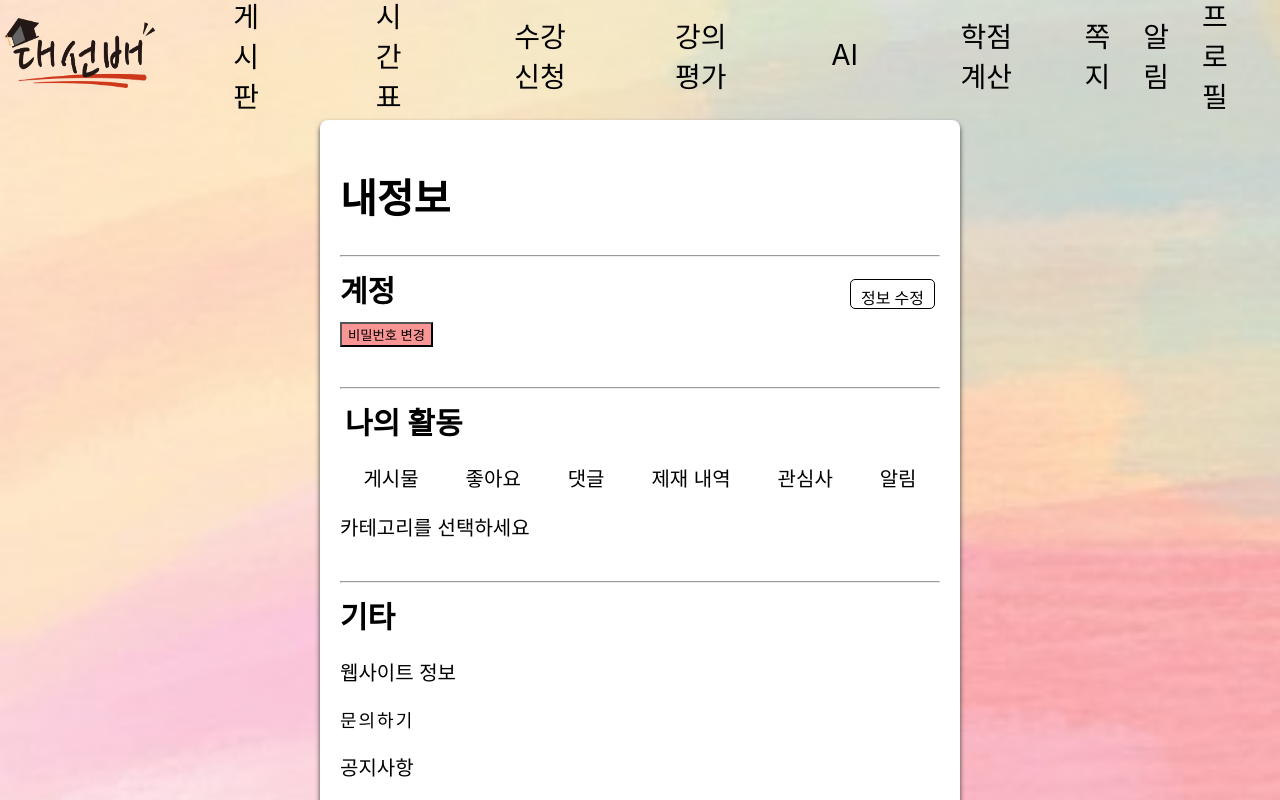
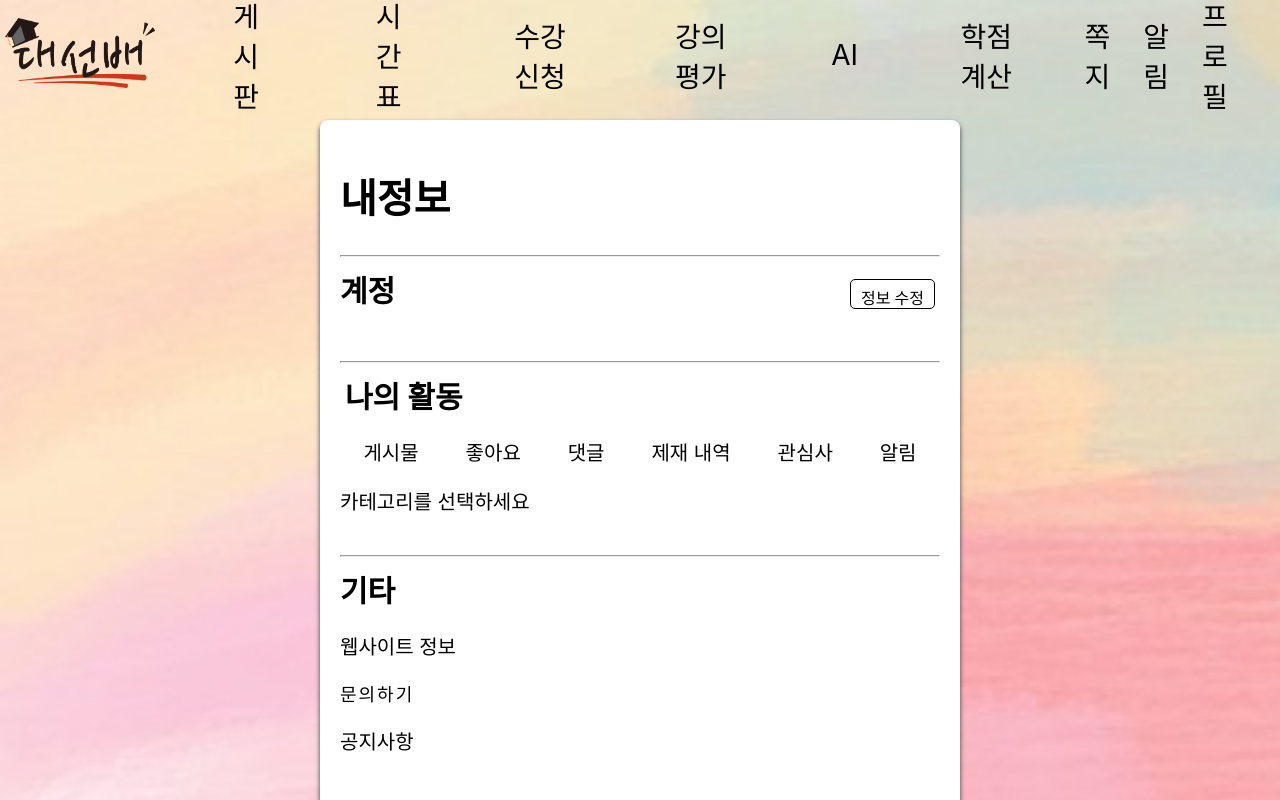
Before and after one commit to DaeSeonBae/frontend, a React (Create React App) app in the folder DSB_front/: page /myPage in a window 1280 px wide. Shown: the top 800 px of the page. Built offline with nearby package versions, Linux system fonts and the light colour scheme; a web font is replaced by a local one.

Commit message:
Update myPage.js

```diff
--- a/DSB_front/src/component/myPage.js
+++ b/DSB_front/src/component/myPage.js
@@ -282,9 +282,6 @@ const MyPage = () => {
               )}
             </>
           )}
-          <div>
-            <button className='change-password'>비밀번호 변경</button>
-          </div>
         </div>
         <hr/>
 
```
